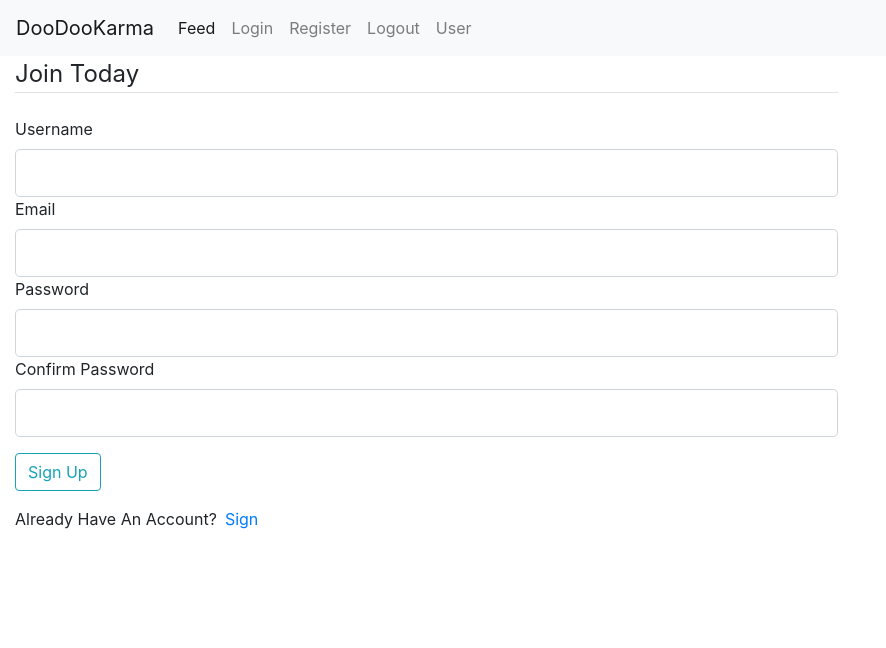
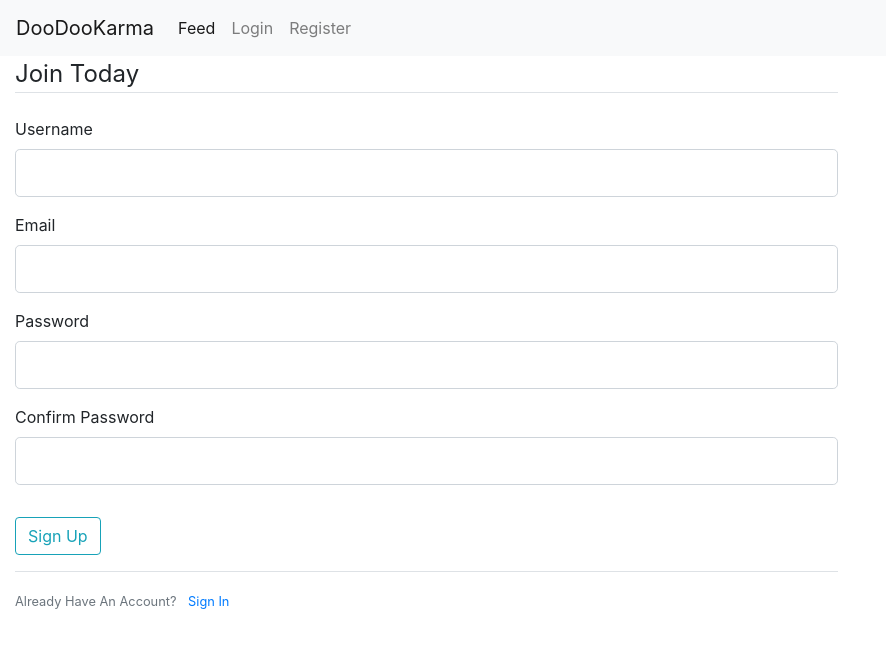
Before and after one commit to RambaMamba/Flask-Pookarma, a Flask app: page /register in a window 1280 px wide. Shown: the top 648 px of the page, without its empty margins (0-886 px from the left). Run offline with Flask 2, Linux system fonts and the light colour scheme; some libraries are stand-ins or nearby versions.

Commit message:
added more CSS

```diff
--- a/Pookarma/templates/layout.html
+++ b/Pookarma/templates/layout.html
@@ -27,12 +27,8 @@
       <li class="nav-item active">
         <a class="nav-link" href="feed">Feed <span class="sr-only">(current)</span></a>
       </li>
-      <li class="nav-item">
-        <a class="nav-link" href="login">Login</a>
-      </li>
-      <li class="nav-item">
-        <a class="nav-link" href="register">Register</a>
-      </li>
+      {% if current_user.is_authenticated %}
+
         <li class="nav-item">
         <a class="nav-link" href="logout">Logout</a>
       </li>
@@ -40,6 +36,15 @@
         <a class="nav-link" href="account">User</a>
       </li>
 
+        {% else %}
+
+          <li class="nav-item">
+        <a class="nav-link" href="login">Login</a>
+      </li>
+      <li class="nav-item">
+        <a class="nav-link" href="register">Register</a>
+      </li>
+        {% endif %}
 
     </ul>
   </div>
--- a/Pookarma/templates/register.html
+++ b/Pookarma/templates/register.html
@@ -1,49 +1,72 @@
 {% extends "layout.html" %}
 {% block content %}
+    <div class="content-section">
         <form method="POST" action="">
             {{ form.hidden_tag() }}
+            <fieldset class="form-group">
                 <legend class="border-bottom mb-4">Join Today</legend>
+                <div class="form-group">
                     {{ form.username.label(class="form-control-label") }}
 
                     {% if form.username.errors %}
                         {{ form.username(class="form-control form-control-lg is-invalid") }}
+                        <div class="invalid-feedback">
                             {% for error in form.username.errors %}
-                                <p>{{ error }}</p>
+                                <span>{{ error }}</span>
                             {% endfor %}
+                        </div>
                     {% else %}
                         {{ form.username(class="form-control form-control-lg") }}
                     {% endif %}
+                </div>
+                <div class="form-group">
                     {{ form.email.label(class="form-control-label") }}
                     {% if form.email.errors %}
                         {{ form.email(class="form-control form-control-lg is-invalid") }}
+                        <div class="invalid-feedback">
                             {% for error in form.email.errors %}
-                                <p>{{ error }}</p>
+                                <span>{{ error }}</span>
                             {% endfor %}
+                        </div>
                     {% else %}
                         {{ form.email(class="form-control form-control-lg") }}
                     {% endif %}
+                </div>
+                <div class="form-group">
                     {{ form.password.label(class="form-control-label") }}
                     {% if form.password.errors %}
                         {{ form.password(class="form-control form-control-lg is-invalid") }}
+                        <div class="invalid-feedback">
                             {% for error in form.password.errors %}
-                                <p>{{ error }}</p>
+                                <span>{{ error }}</span>
                             {% endfor %}
+                        </div>
                     {% else %}
                         {{ form.password(class="form-control form-control-lg") }}
                     {% endif %}
+                </div>
+                <div class="form-group">
                     {{ form.confirm_password.label(class="form-control-label") }}
                     {% if form.confirm_password.errors %}
                         {{ form.confirm_password(class="form-control form-control-lg is-invalid") }}
+                        <div class="invalid-feedback">
                             {% for error in form.confirm_password.errors %}
-                                <p>{{ error }}</p>
+                                <span>{{ error }}</span>
                             {% endfor %}
+                        </div>
                     {% else %}
                         {{ form.confirm_password(class="form-control form-control-lg") }}
                     {% endif %}
-
-                    <p>                      </p>
+                </div>
+            </fieldset>
+            <div class="form-group">
                 {{ form.submit(class="btn btn-outline-info") }}
+            </div>
         </form>
-        <p>                                                 </p>
-        <p> Already Have An Account?<a class="ml-2" href="{{ url_for('login') }}">Sign</a></p>
+    </div>
+    <div class="border-top pt-3">
+        <small class="text-muted">
+            Already Have An Account? <a class="ml-2" href="{{ url_for('login') }}">Sign In</a>
+        </small>
+    </div>
 {% endblock content %}
```
Also changed, not shown: Pookarma/templates/login.html (+25 -8 lines).
